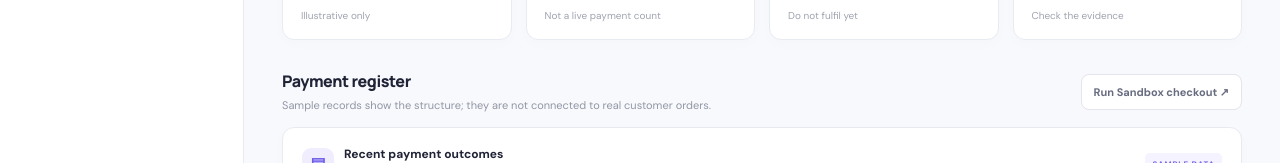
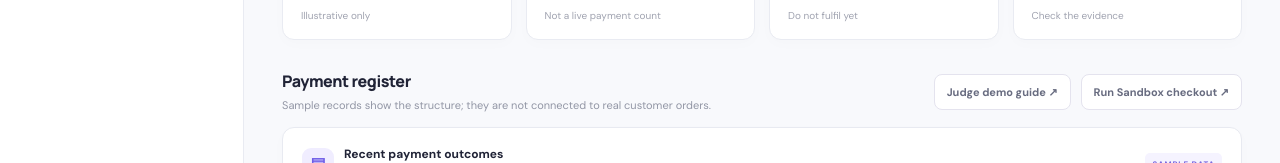
Before and after one commit to Moana-star/payproof-ai, a Next.js app: page /payments in a window 1280 px wide. Shown: the part 401-564 px from the top of the page. Built offline with nearby package versions, Linux system fonts and the light colour scheme.

Commit message:
feat: link payment evidence to judge demo guide

```diff
--- a/app/payments/page.tsx
+++ b/app/payments/page.tsx
@@ -17,7 +17,7 @@ export default function PaymentsPage() {
         <article className="ops-metric"><span>Awaiting confirmation</span><strong>01</strong><small>Do not fulfil yet</small><span className="ops-metric-icon amber">◷</span></article>
         <article className="ops-metric"><span>Needs review</span><strong>01</strong><small>Check the evidence</small><span className="ops-metric-icon red">!</span></article>
       </section>
-      <div className="ops-section-title"><div><h2>Payment register</h2><p>Sample records show the structure; they are not connected to real customer orders.</p></div><Link className="ops-secondary-button" href="/">Run Sandbox checkout ↗</Link></div>
+      <div className="ops-section-title"><div><h2>Payment register</h2><p>Sample records show the structure; they are not connected to real customer orders.</p></div><div style={{display:"flex",gap:10,flexWrap:"wrap"}}><Link className="ops-secondary-button" href="/demo-guide">Judge demo guide ↗</Link><Link className="ops-secondary-button" href="/">Run Sandbox checkout ↗</Link></div></div>
       <section className="ops-panel ops-table-panel">
         <div className="ops-panel-top"><div><span className="ops-panel-symbol">▤</span><div><strong>Recent payment outcomes</strong><p>Amount · status · capture evidence</p></div></div><span className="ops-sample-tag">SAMPLE DATA</span></div>
         <div className="ops-table-wrap"><table className="ops-table"><thead><tr><th>ORDER / SOURCE</th><th>PRODUCT</th><th>EXPECTED</th><th>CAPTURED EVIDENCE</th><th>STATUS / NEXT ACTION</th></tr></thead><tbody>{samplePayments.map((payment) => <tr key={payment.id}><td><strong className="ops-id">{payment.id}</strong><small>{payment.source}</small><small>{payment.time}</small></td><td>{payment.product}</td><td className="ops-amount">{payment.expected}</td><td><strong>{payment.captured}</strong><small>Reference: <code>{payment.capture}</code></small><small>Difference: {payment.discrepancy}</small></td><td><span className={`ops-status ${payment.tone}`}><i />{payment.status}</span><small>{payment.next}</small></td></tr>)}</tbody></table></div>
```
